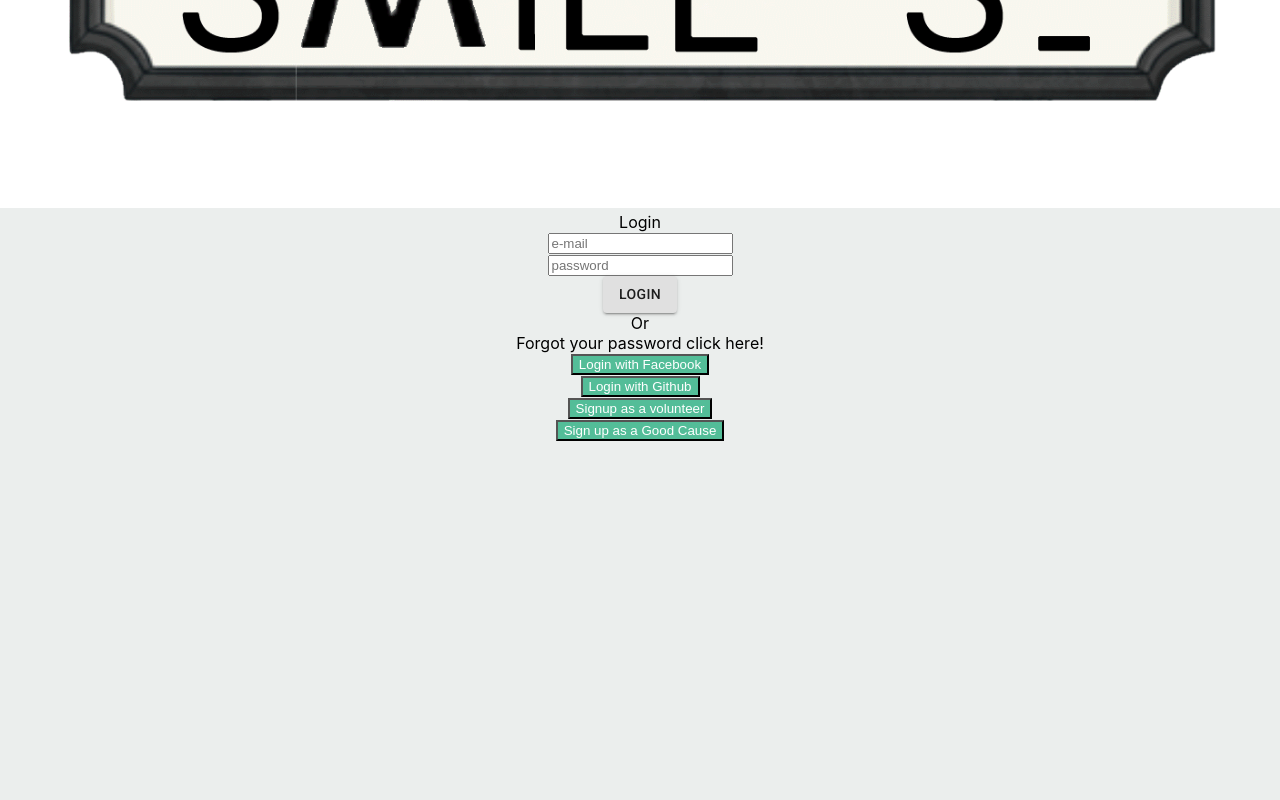
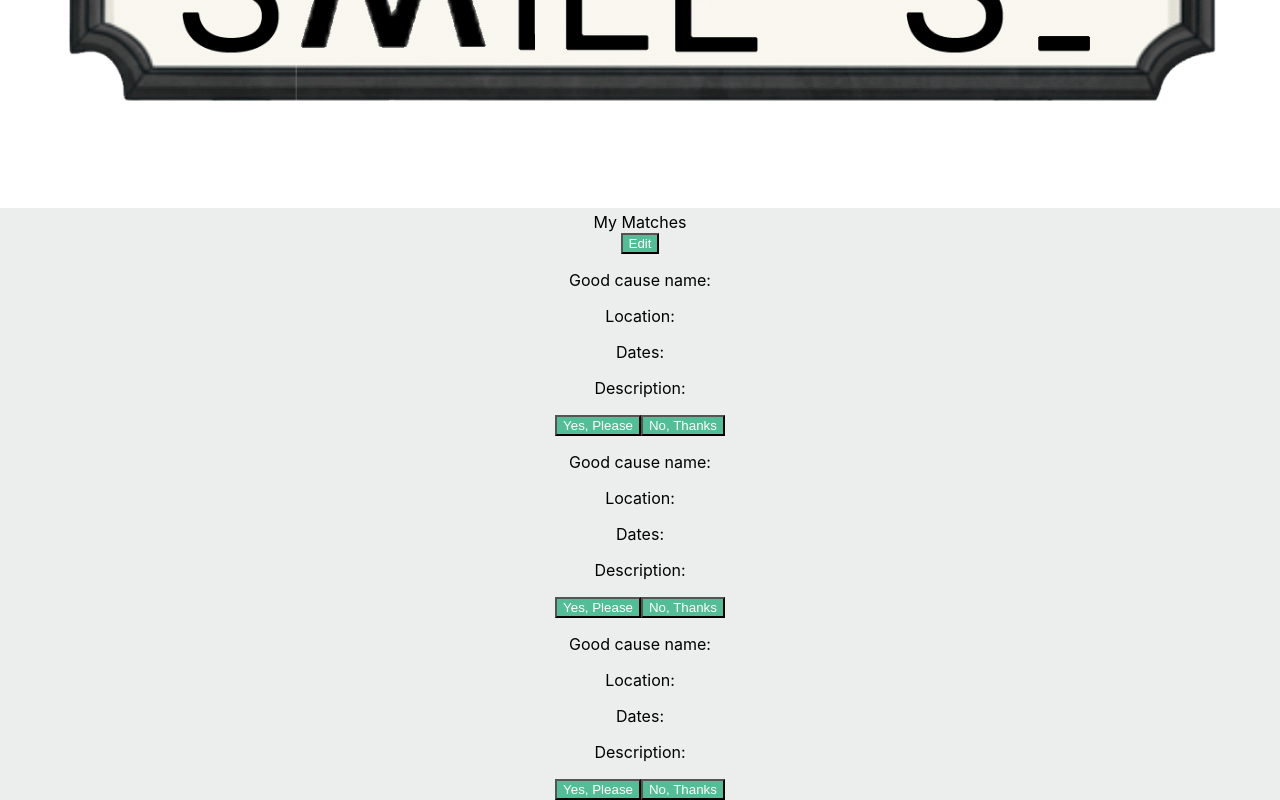
Before and after one commit to smile-street/smile-street, a React (Create React App) app in the folder smile-street-react/: page / in a window 1280 px wide. Shown: the part 225-1025 px from the top of the page. Before the commit the page ends 800 px from the top, so only its background shows below. Built offline with nearby package versions, Linux system fonts and the light colour scheme.

Commit message:
volunteer matches yes no button

```diff
--- a/smile-street-react/package.json
+++ b/smile-street-react/package.json
@@ -7,6 +7,7 @@
     "@testing-library/jest-dom": "^5.11.4",
     "@testing-library/react": "^11.1.0",
     "@testing-library/user-event": "^12.1.10",
+    "material-ui": "^0.20.2",
     "react": "^17.0.1",
     "react-dom": "^17.0.1",
     "react-scripts": "4.0.2",
--- a/smile-street-react/src/App.js
+++ b/smile-street-react/src/App.js
@@ -1,12 +1,13 @@
 import './App.css';
-import Login from './components/Login/Login'
+//import Login from './components/Login/Login'
+import VolunteermatchesYesNoButton from './components/Volunteermatches/VolunteermatchesYes-No-Button'
 
 function App() {
 	return (
 
 		<div className="App">
 
-			<Login />
+			<VolunteermatchesYesNoButton />
 
 		</div>
 	);
--- /dev/null
+++ b/smile-street-react/src/components/Volunteermatches/VolunteermatchesYes-No-Button.css
@@ -0,0 +1,3 @@
+.button-colour {
+    background-color: #53bd98;
+}
--- /dev/null
+++ b/smile-street-react/src/components/Volunteermatches/VolunteermatchesYes-No-Button.js
@@ -0,0 +1,56 @@
+import React from 'react';
+import ReactDOM from 'react-dom';
+//import Container from 'muicss/lib/react/container';
+//import Row from 'muicss/lib/react/row';
+//import Col from 'muicss/lib/react/col';
+import Button from '@material-ui/core/Button';
+import "./VolunteermatchesYes-No-Button.css";
+//import Option from 'muicss/lib/react/option';
+//import Select from 'muicss/lib/react/select';
+
+const VolunteermatchesYesNoButton = () => {
+    return (
+        <div className="mui-container mui--text-center">
+		<div className="mui-panel">
+			<img src="../images/SmileStreetLogo.png" alt="logo image" width="100%"/>
+			<legend className="mui--text-center"> My Matches</legend>
+			<div>
+				<button className="mui-btn mui--text-right">Edit</button>
+				<div>
+					<div className="mui-panel">
+						<div className="mui--text-left mui-col-xs-6 mui-col-6">
+							<p>Good cause name:</p>
+							<p>Location:</p>
+							<p>Dates:</p>
+							<p>Description:</p>
+						</div>
+						<button class="mui--divider-right mui-btn mui-btn--large mui-btn--raised">Yes, Please</button>
+						<button class="mui--divider-right mui-btn mui-btn--large mui-btn--raised">No, Thanks</button>
+					</div>
+					<div className="mui-panel">
+						<div class="mui--text-left mui-col-xs-6 mui-col-6">
+							<p>Good cause name:</p>
+							<p>Location:</p>
+							<p>Dates:</p>
+							<p>Description:</p>
+						</div>
+						<button className="mui--divider-right mui-btn mui-btn--large mui-btn--raised">Yes, Please</button>
+						<button className="mui-btn mui-btn--large mui-btn--raised">No, Thanks</button>
+					</div>
+					<div className="mui-panel">
+						<div className="mui--text-left mui-col-xs-6 mui-col-6">
+							<p>Good cause name:</p>
+							<p>Location:</p>
+							<p>Dates:</p>
+							<p>Description:</p>
+						</div>
+						<button className="mui-btn mui-btn--large mui-btn--raised">Yes, Please</button>
+						<button className="mui-btn mui-btn--large mui-btn--raised">No, Thanks</button>
+					</div>
+				</div>
+			</div>
+		</div>
+</div>
+	);
+}
+export default VolunteermatchesYesNoButton;
```
Also changed, not shown: 1 other file (tests, documents, lock files or other folders).
